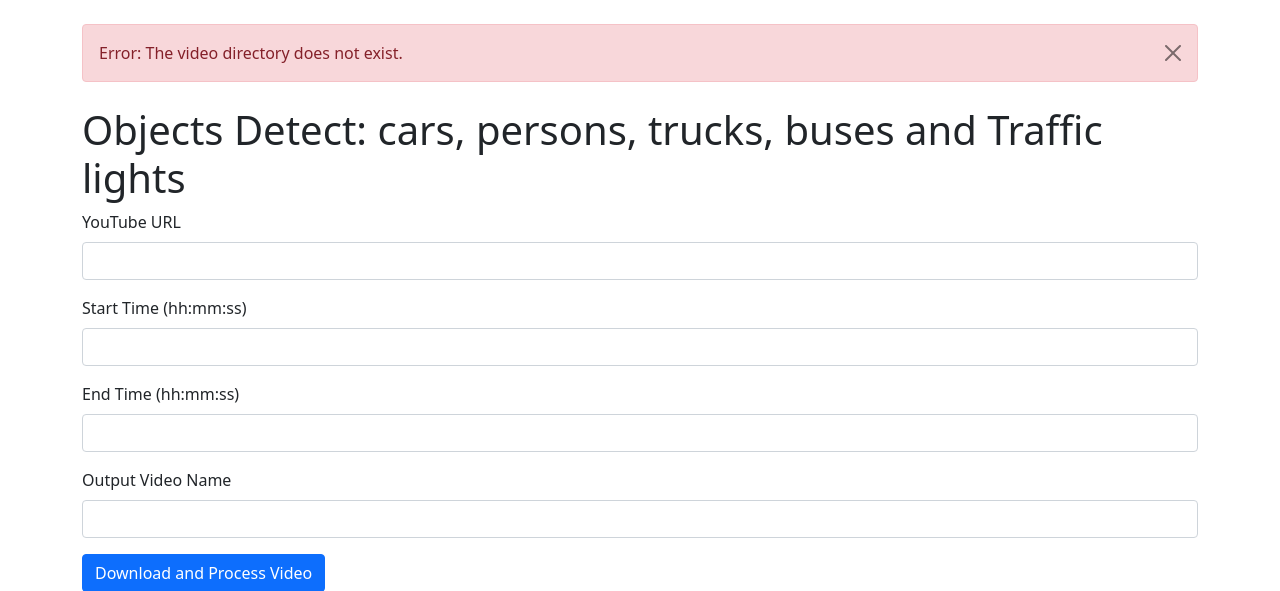
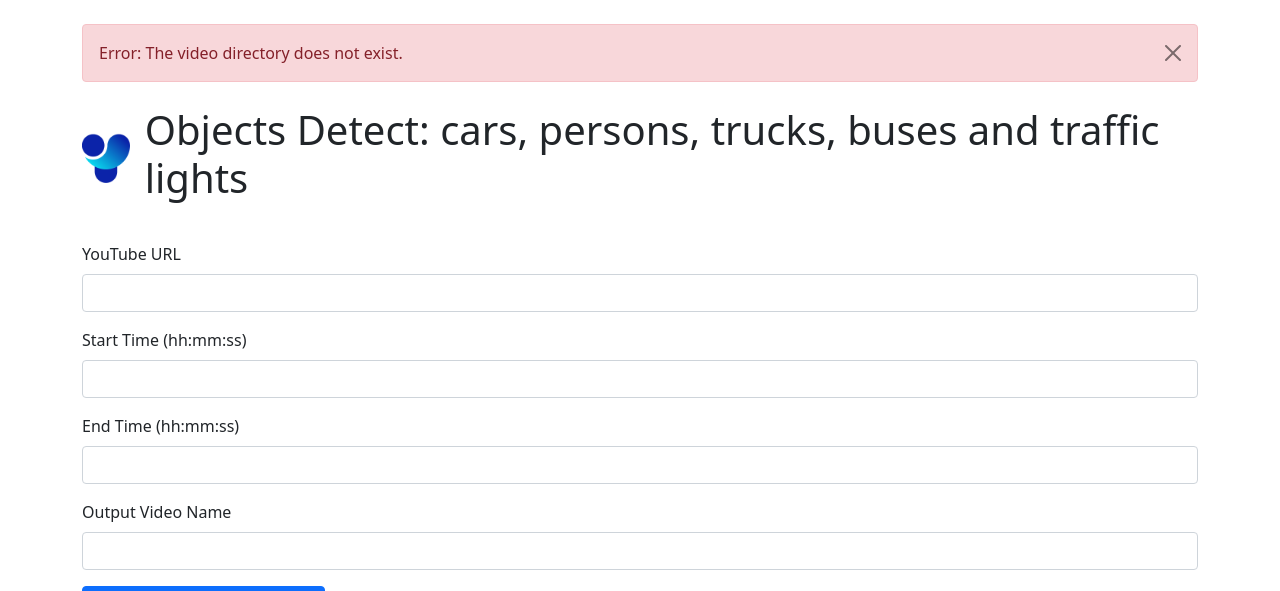
Before and after one commit to sgomezp/objects-detector, a Flask app: page / in a window 1280 px wide. Shown: the top 591 px of the page. Run offline with Flask 3, Linux system fonts and the light colour scheme.

Commit message:
chore: move custom styles to my-style.css for better structure

```diff
--- /dev/null
+++ b/static/css/my-style.css
@@ -0,0 +1,31 @@
+/* static/css/my-style.css */
+
+.header {
+            display: flex;
+            align-items: center;
+            margin-bottom: 2rem;
+        }
+        .header img {
+            height: 50px;
+            margin-right: 15px;
+        }
+
+
+#spinner {
+            display: none;
+            position: fixed;
+            top: 50%;
+            left: 50%;
+            transform: translate(-50%, -50%);
+            z-index: 1000;
+        }
+
+#video-container {
+            position: relative;
+            height: 80vh;
+        }
+
+#video {
+            width: 100%;
+            height: 100%;
+        }
--- a/templates/home.html
+++ b/templates/home.html
@@ -4,16 +4,8 @@
     <meta charset="UTF-8">
     <title>YOLOV8 Object detect</title>
     <link href="https://cdn.jsdelivr.net/npm/bootstrap@5.1.3/dist/css/bootstrap.min.css" rel="stylesheet">
-    <style>
-        #spinner {
-            display: none;
-            position: fixed;
-            top: 50%;
-            left: 50%;
-            transform: translate(-50%, -50%);
-            z-index: 1000;
-        }
-    </style>
+    <link rel="stylesheet" href="{{ url_for('static', filename='css/my-style.css') }}">
+
 </head>
 <body>
     <!-- Mostrar mensajes flash -->
@@ -31,7 +23,12 @@
     {% endwith %}
 
     <div class="container mt-4">
-        <h1>Objects Detect: cars, persons, trucks, buses and Traffic lights</h1>
+        <!-- Container with title and logo -->
+        <div class="header">
+            <img src="{{ url_for('static', filename='images/yolov8_logo.png') }}" alt="Logo YOLOV8">
+            <h1>Objects Detect: cars, persons, trucks, buses and traffic lights</h1>
+        </div>
+
 
         <form id="downloadForm" action="{{ url_for('download_and_process') }}" method="post" class="mb-4">
             <div class="mb-3">
```
Also changed, not shown: templates/show_video.html (+8 -19 lines).
